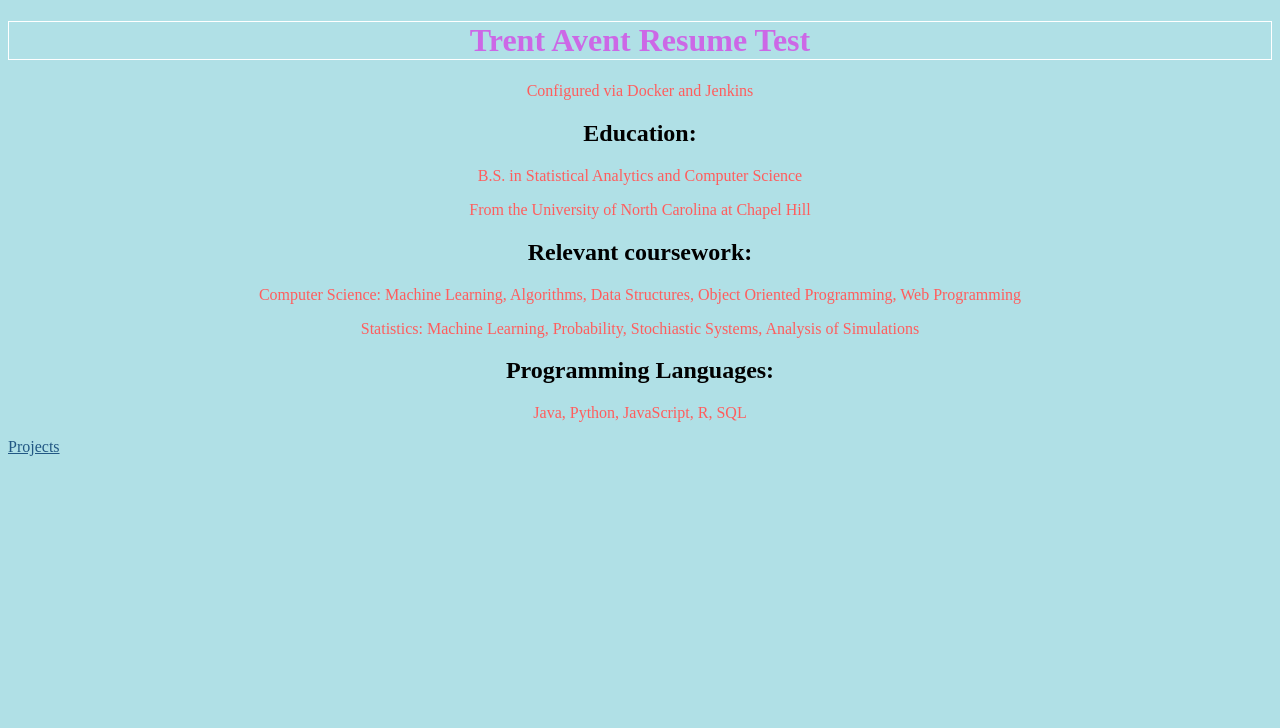
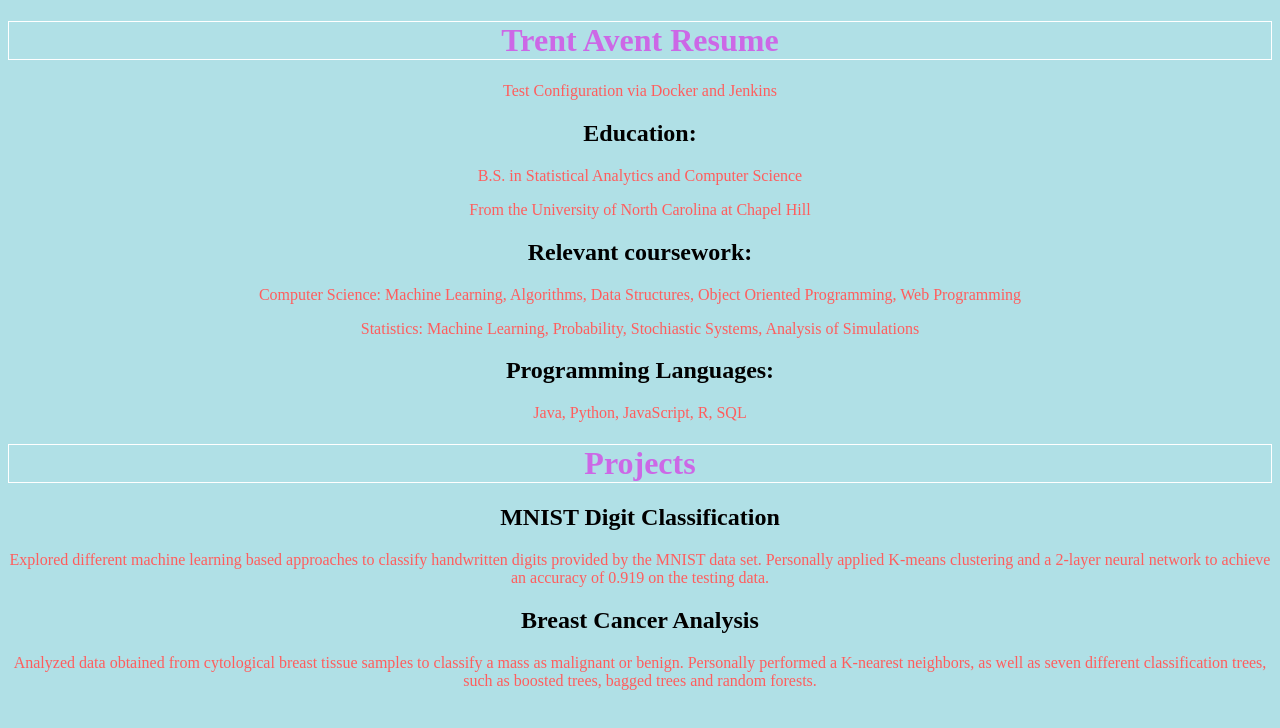
Before and after one commit to tavent1/tavent1.github.io, a website: page index.html in a window 1280 px wide. Drawn offline with Linux system fonts and the light colour scheme.

Commit message:
Adding information to index.html

```diff
--- a/index.html
+++ b/index.html
@@ -27,8 +27,8 @@
     </head>
     <body onload="checkRefresh();">
         <div>
-            <h1 id="name"> Trent Avent Resume Test</h1>
-            <p> Configured via Docker and Jenkins </p>
+            <h1 id="name"> Trent Avent Resume</h1>
+            <p> Test Configuration via Docker and Jenkins </p>
         </div>
         <div>
             <h2>Education:</h2>
@@ -45,7 +45,16 @@
             <p>Java, Python, JavaScript, R, SQL</p>
         </div>
         <div>
-            <a href="./projects.html"> Projects </a>
+            <h1>Projects</h1>
+            <h2>MNIST Digit Classification</h2>
+            <p>Explored different machine learning based approaches to classify handwritten
+                digits provided by the MNIST data set. Personally applied K-means clustering
+                and a 2-layer neural network to achieve an accuracy of 0.919 on the testing data.</p>
+
+            <h2>Breast Cancer Analysis</h2>
+            <p>Analyzed data obtained from cytological breast tissue samples to classify a
+                mass as malignant or benign. Personally performed a K-nearest neighbors, as well as
+                seven different classification trees, such as boosted trees, bagged trees and random forests.</p>
         </div>
     </body>
 </html>
```
